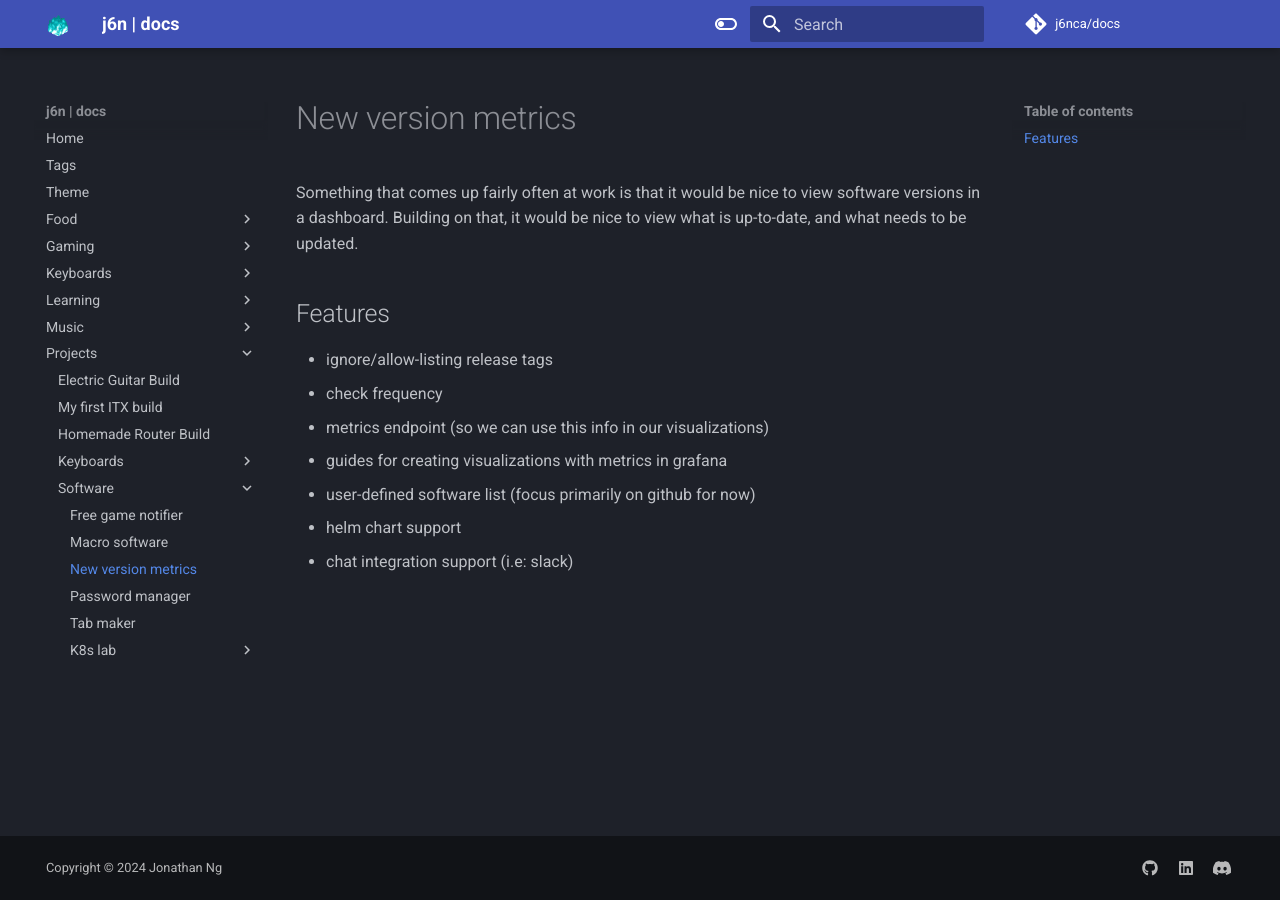
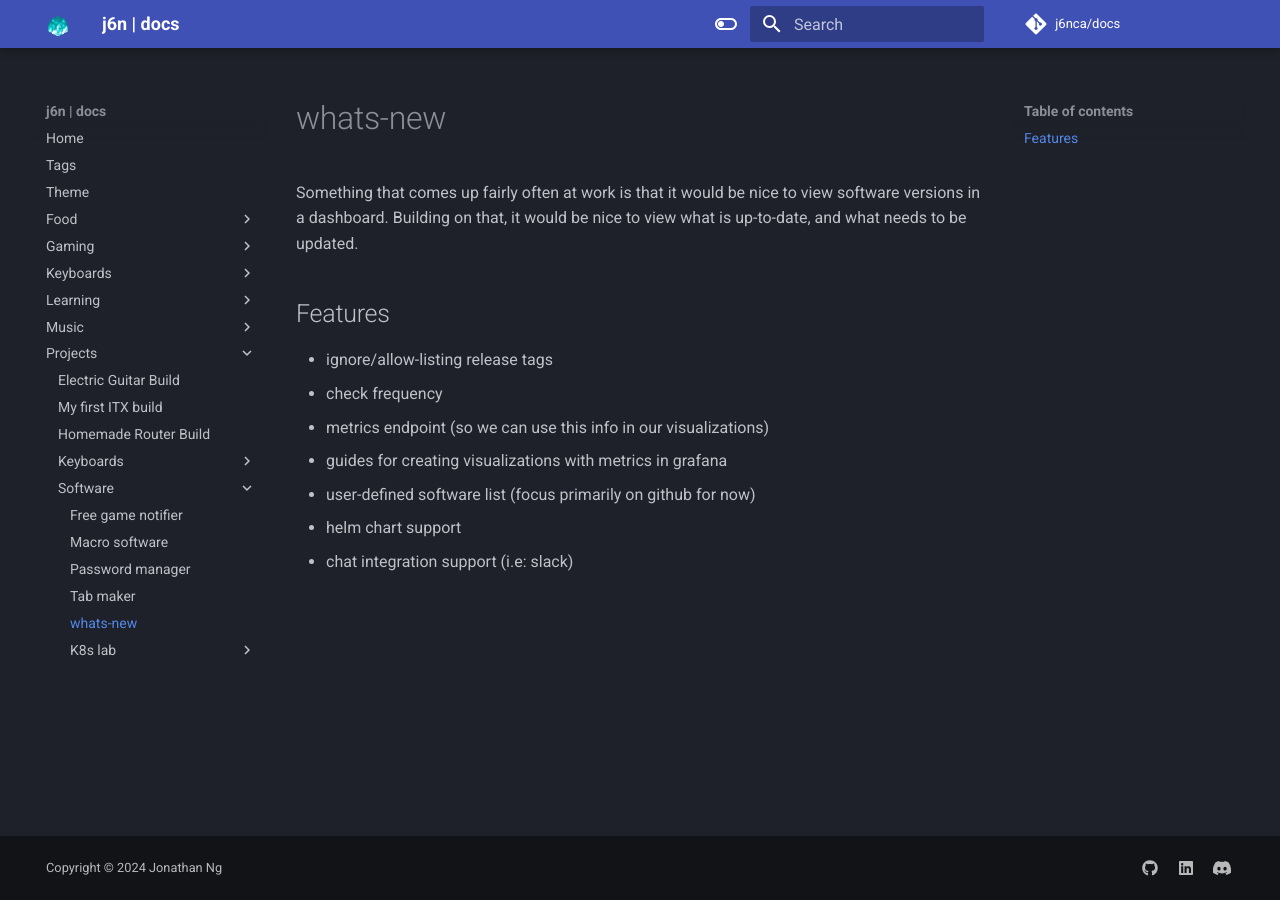
Before and after one commit to j6nca/notes, an MkDocs documentation site: the page built from docs/projects/software/whats_new.md, in a window 1280 px wide. Built offline with MkDocs 1.6.1 and Material for MkDocs 9.7.7, drawn with Linux system fonts in a browser that asks for light colours; comment, search, counter and statistics services are not loaded.

```diff
--- a/docs/projects/software/new_version_metrics.md
+++ b/docs/projects/software/whats_new.md
@@ -1,4 +1,4 @@
-# New version metrics
+# whats-new
 
 Something that comes up fairly often at work is that it would be nice to view software versions in a dashboard. Building on that, it would be nice to view what is up-to-date, and what needs to be updated.
 
```
Also changed, not shown: docs/projects/pc_itx_build.md (+1 -1 lines).
